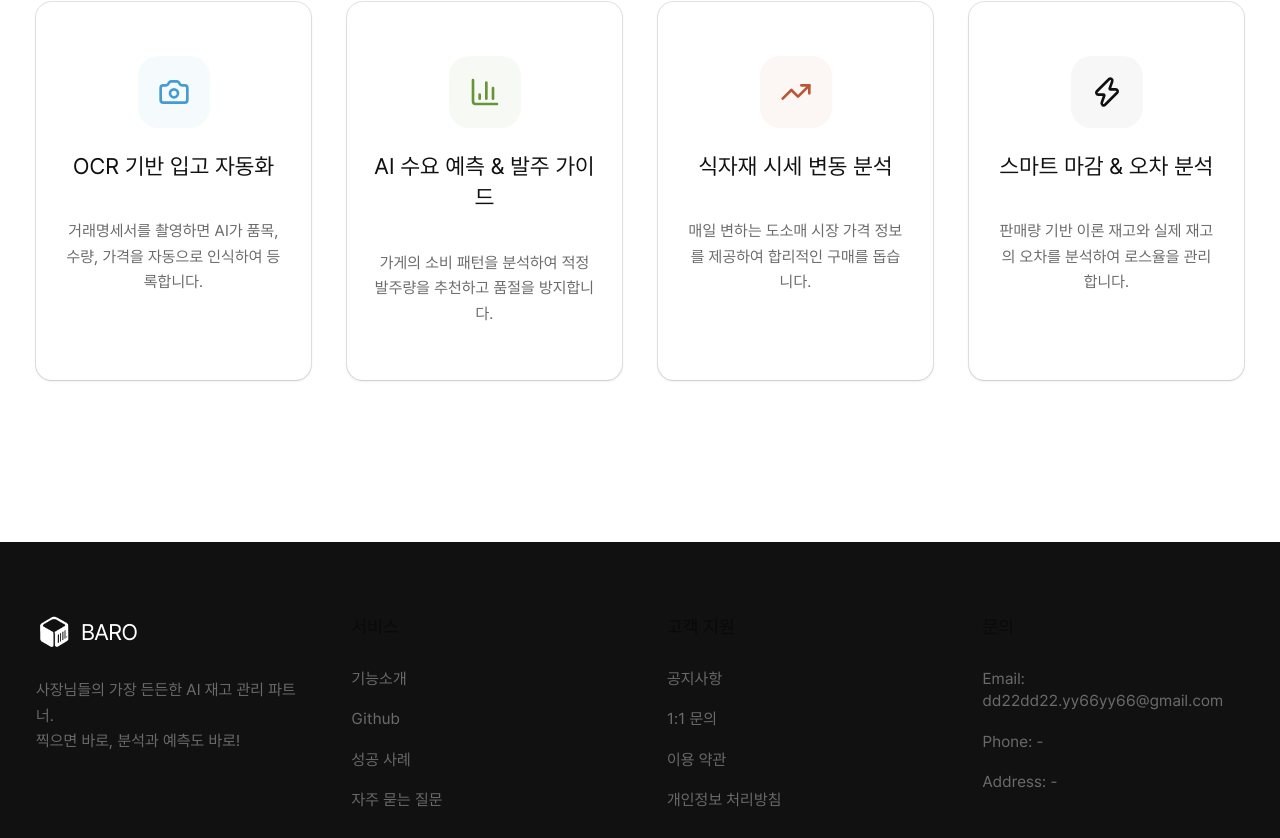
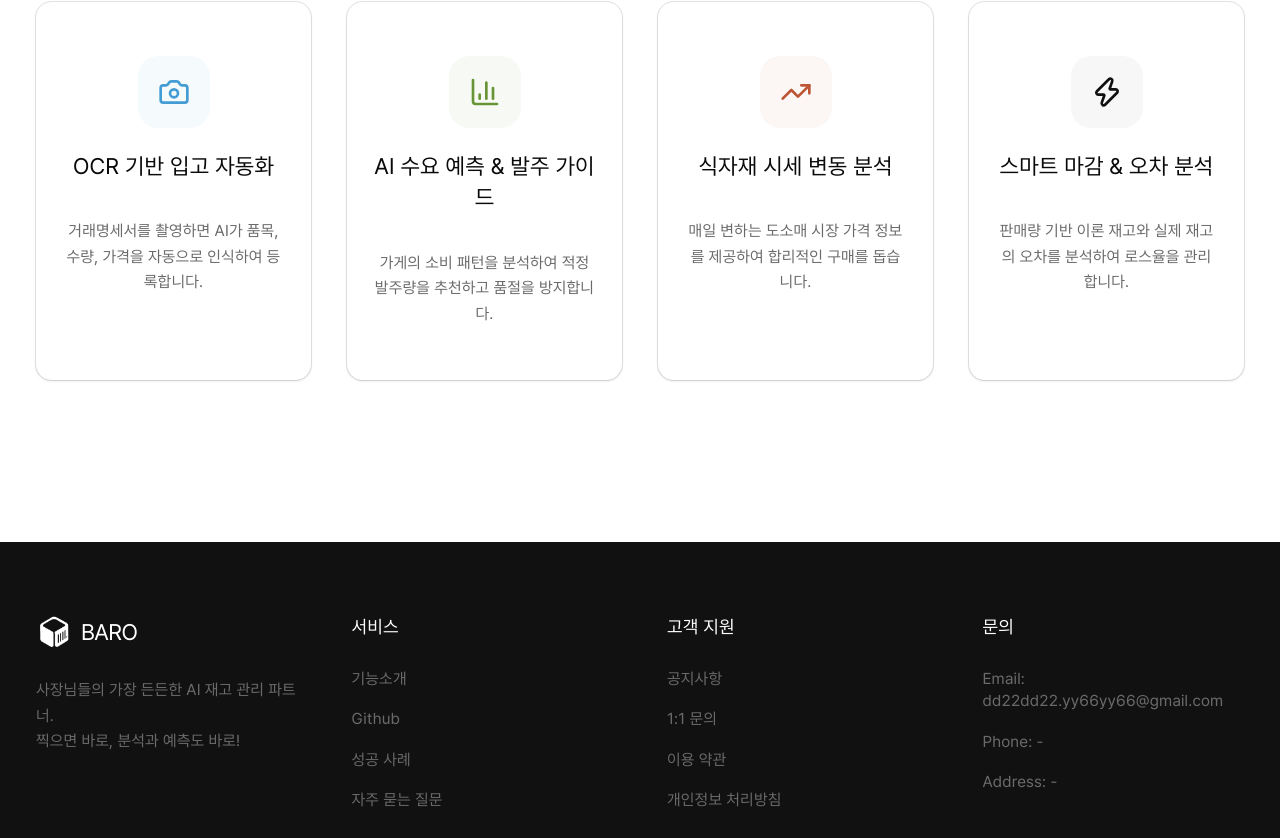
Before and after one commit to from-knu-import-potato/baro-frontend, a React (Vite) app: page / in a window 1280 px wide. Shown: the part 1038-1876 px from the top of the page. Built offline with nearby package versions, Linux system fonts and the light colour scheme.

Commit message:
💄 ui: 랜딩 페이지 다크모드 개선

```diff
--- a/src/features/landing/components/FeatureCard.tsx
+++ b/src/features/landing/components/FeatureCard.tsx
@@ -30,9 +30,7 @@ const FeatureCard = ({ feature, delay }: FeatureCardProps) => {
         >
           {feature.icon}
         </div>
-        <CardTitle className="text-xl font-bold text-baro-black text-center">
-          {feature.title}
-        </CardTitle>
+        <CardTitle className="text-xl font-bold text-center">{feature.title}</CardTitle>
       </CardHeader>
       <CardContent className="text-center pb-8 px-6">
         <CardDescription className="text-baro-black-muted leading-relaxed">
--- a/src/features/landing/components/FeatureSection.tsx
+++ b/src/features/landing/components/FeatureSection.tsx
@@ -7,7 +7,7 @@ const FeatureSection = () => {
   const { ref, isVisible } = useScrollReveal();
 
   return (
-    <section id="features" className="py-36 bg-white overflow-hidden">
+    <section id="features" className="py-36 overflow-hidden">
       <div className="max-w-7xl mx-auto px-4 sm:px-6 lg:px-8">
         <div
           ref={ref}
--- a/src/features/landing/components/Footer.tsx
+++ b/src/features/landing/components/Footer.tsx
@@ -23,7 +23,7 @@ const Footer = () => {
 
           {/* Links */}
           <div>
-            <h4 className="font-bold mb-6">서비스</h4>
+            <h4 className="font-bold mb-6 text-white!">서비스</h4>
             <ul className="space-y-4 text-sm text-baro-black-muted">
               <li>
                 <a href="#features" className="hover:text-white transition-colors">
@@ -52,7 +52,7 @@ const Footer = () => {
           </div>
 
           <div>
-            <h4 className="font-bold mb-6">고객 지원</h4>
+            <h4 className="font-bold mb-6 text-white!">고객 지원</h4>
             <ul className="space-y-4 text-sm text-baro-black-muted">
               <li>
                 <a href="#" className="hover:text-white transition-colors">
@@ -78,7 +78,7 @@ const Footer = () => {
           </div>
 
           <div>
-            <h4 className="font-bold mb-6">문의</h4>
+            <h4 className="font-bold mb-6 text-white!">문의</h4>
             <ul className="space-y-4 text-sm text-baro-black-muted">
               <li>Email: dd22dd22.yy66yy66@gmail.com</li>
               <li>Phone: -</li>
--- a/src/pages/LandingPage.tsx
+++ b/src/pages/LandingPage.tsx
@@ -5,7 +5,7 @@ import Navbar from '@/features/landing/components/Navbar';
 
 const LandingPage = () => {
   return (
-    <div className="min-h-screen bg-white">
+    <div className="min-h-screen">
       <Navbar />
       <main>
         <HeroSection />
```
